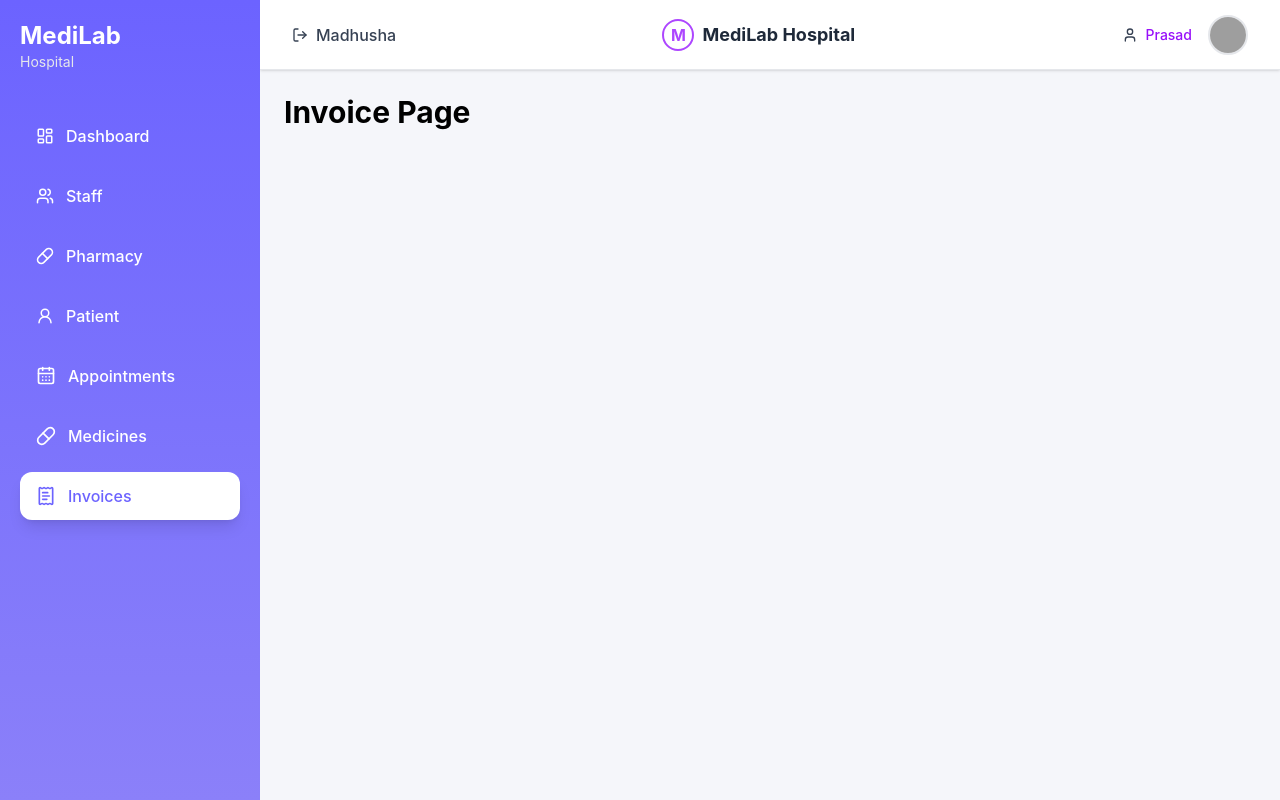
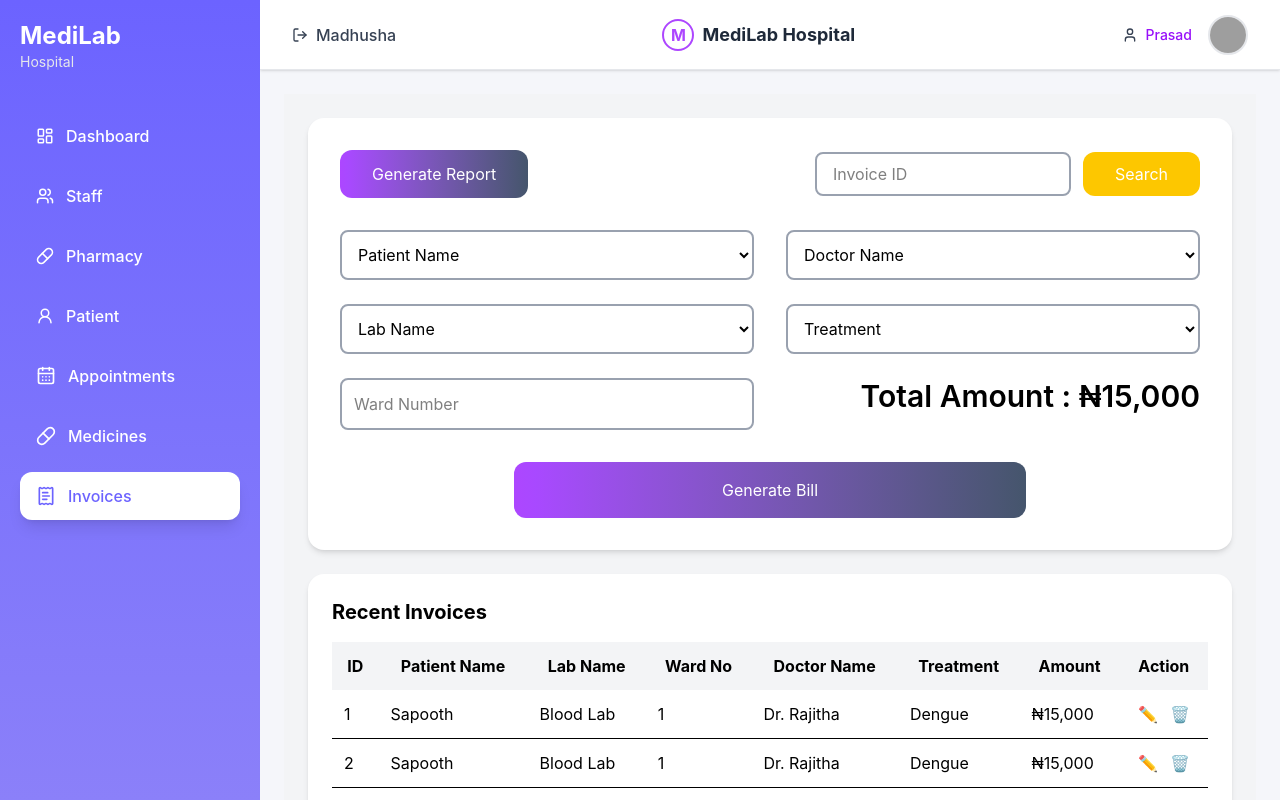
Before and after one commit to Vincedacode/Hospital-Management, a React (Vite) app: page /admin/invoices in a window 1280 px wide. Shown: the top 800 px of the page. Built offline with nearby package versions, Linux system fonts and the light colour scheme; grey boxes are pictures that could not be loaded.

Commit message:
Invoice page

```diff
--- a/src/pages/admin/InvoiceManagement.jsx
+++ b/src/pages/admin/InvoiceManagement.jsx
@@ -1,13 +1,110 @@
-import React from 'react'
+// src/pages/InvoiceManagement.jsx
 
-function InvoiceManagement() {
+import React from "react";
+
+const InvoiceManagement = () => {
   return (
-    <div>
-      <h1 className="text-3xl font-bold">
-        Invoice Page
-      </h1>
+    <div className="min-h-screen bg-gray-100 p-6">
+      {/* Invoice Form Section */}
+      <div className="bg-white rounded-2xl shadow-md p-8">
+        <div className="flex justify-between items-center mb-8">
+          <button className="px-8 py-3 text-white rounded-xl bg-gradient-to-r from-purple-500 to-slate-600">
+            Generate Report
+          </button>
+
+          <div className="flex gap-3">
+            <input
+              type="text"
+              placeholder="Invoice ID"
+              className="border-2 border-gray-400 rounded-lg px-4 py-2 w-64"
+            />
+            <button className="px-8 py-2 bg-yellow-400 text-white rounded-xl">
+              Search
+            </button>
+          </div>
+        </div>
+
+        <div className="grid md:grid-cols-2 gap-8">
+          <div className="space-y-6">
+            <select className="w-full border-2 border-gray-400 rounded-lg p-3">
+              <option>Patient Name</option>
+            </select>
+
+            <select className="w-full border-2 border-gray-400 rounded-lg p-3">
+              <option>Lab Name</option>
+            </select>
+
+            <input
+              type="text"
+              placeholder="Ward Number"
+              className="w-full border-2 border-gray-400 rounded-lg p-3"
+            />
+          </div>
+
+          <div className="space-y-6">
+            <select className="w-full border-2 border-gray-400 rounded-lg p-3">
+              <option>Doctor Name</option>
+            </select>
+
+            <select className="w-full border-2 border-gray-400 rounded-lg p-3">
+              <option>Treatment</option>
+            </select>
+
+            <div className="text-right">
+              <h2 className="text-3xl font-semibold">
+                Total Amount : ₦15,000
+              </h2>
+            </div>
+          </div>
+        </div>
+
+        <div className="flex justify-center mt-8">
+          <button className="w-full max-w-lg py-4 text-white rounded-xl bg-gradient-to-r from-purple-500 to-slate-600">
+            Generate Bill
+          </button>
+        </div>
+      </div>
+
+      {/* Recent Invoices */}
+      <div className="bg-white rounded-2xl shadow-md p-6 mt-6">
+        <h2 className="text-xl font-bold mb-4">Recent Invoices</h2>
+
+        <table className="w-full">
+          <thead className="bg-gray-100">
+            <tr>
+              <th className="p-3">ID</th>
+              <th className="p-3">Patient Name</th>
+              <th className="p-3">Lab Name</th>
+              <th className="p-3">Ward No</th>
+              <th className="p-3">Doctor Name</th>
+              <th className="p-3">Treatment</th>
+              <th className="p-3">Amount</th>
+              <th className="p-3">Action</th>
+            </tr>
+          </thead>
+
+          <tbody>
+            {[1, 2, 3, 4].map((invoice) => (
+              <tr key={invoice} className="border-b">
+                <td className="p-3">{invoice}</td>
+                <td className="p-3">Sapooth</td>
+                <td className="p-3">Blood Lab</td>
+                <td className="p-3">1</td>
+                <td className="p-3">Dr. Rajitha</td>
+                <td className="p-3">Dengue</td>
+                <td className="p-3">₦15,000</td>
+
+                <td className="p-3 flex gap-3 justify-center">
+                  <button>✏️</button>
+                  <button>🗑️</button>
+                </td>
+              </tr>
+            ))}
+          </tbody>
+        </table>
+      </div>
     </div>
-  )
-}
+  );
+};
 
-export default InvoiceManagement
+export default InvoiceManagement;
```
